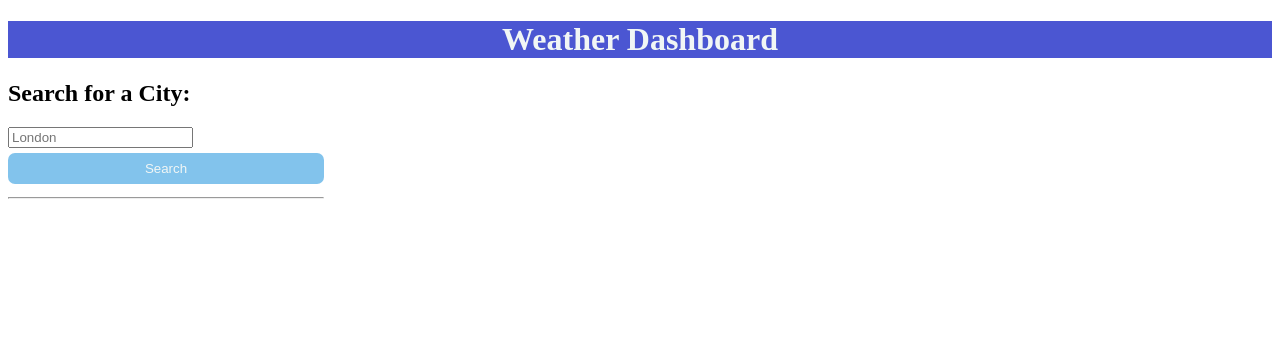
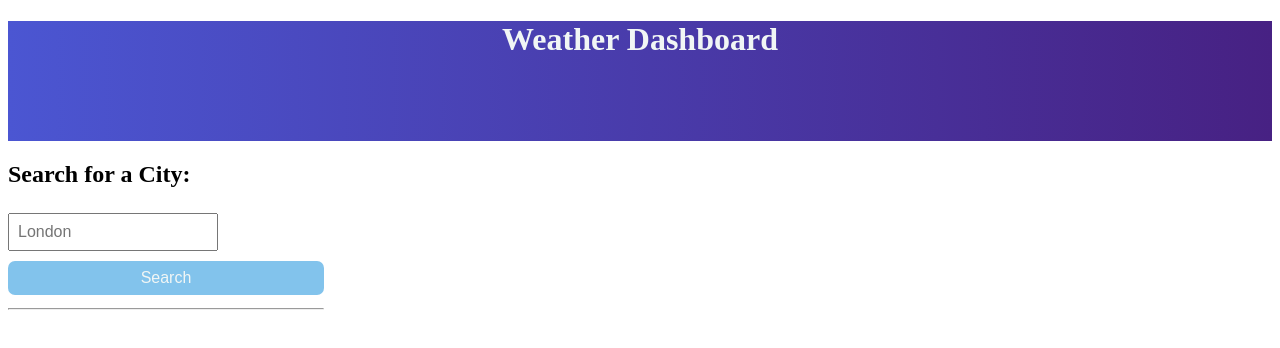
Before and after one commit to stuart540/weather-searcher, a plain HTML site: page index.html in a window 1280 px wide. Drawn offline with nearby package versions, Linux system fonts and the light colour scheme.

Commit message:
added colour gradient and styled input

```diff
--- a/assets/css/style.css
+++ b/assets/css/style.css
@@ -1,7 +1,13 @@
+body {
+  margin: none;
+}
+
 header {
+  height: 15vh;
   text-align: center;
+  text-justify: center;
   color: #F1F6F5;
-  background-color: #4B56D2;
+  background-image: linear-gradient(to right, #4B56D2 , #472183);
 
 }
 
@@ -13,6 +19,15 @@ section {
   width: 75%;
 }
 
+input {
+  width: 60%;
+  padding: 8px;
+  margin-top: 5px;
+  margin-bottom: 5px;
+  font-size: medium;
+  color: rgb(91, 91, 91);
+}
+
 button {
   width: 100%;
   padding: 8px;
@@ -20,7 +35,8 @@ button {
   margin-top: 5px;
   margin-bottom: 5px;
   border-radius: 7px;
-
+  color: rgb(91, 91, 91);
+  font-size: medium;
 
 }
 
```
